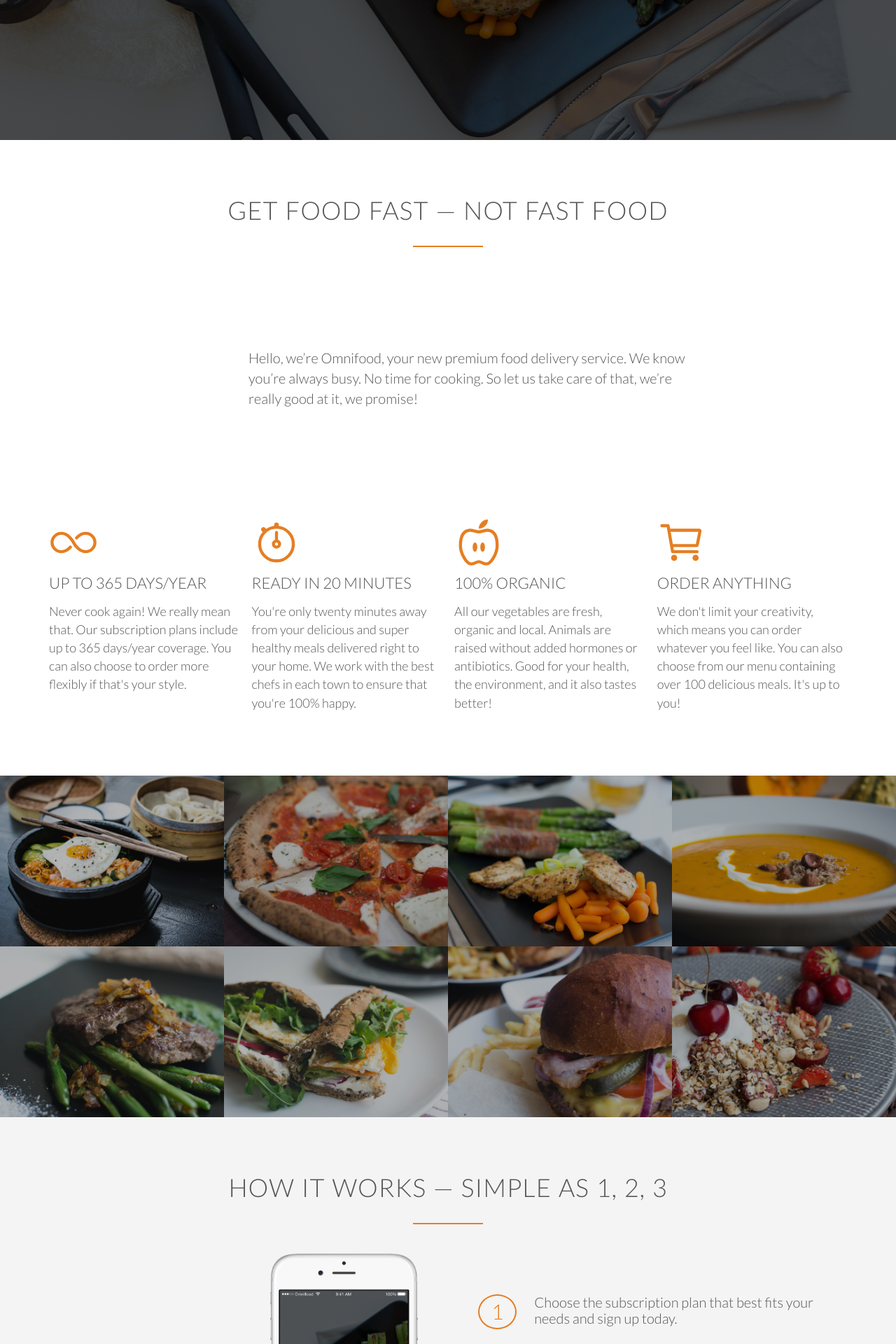
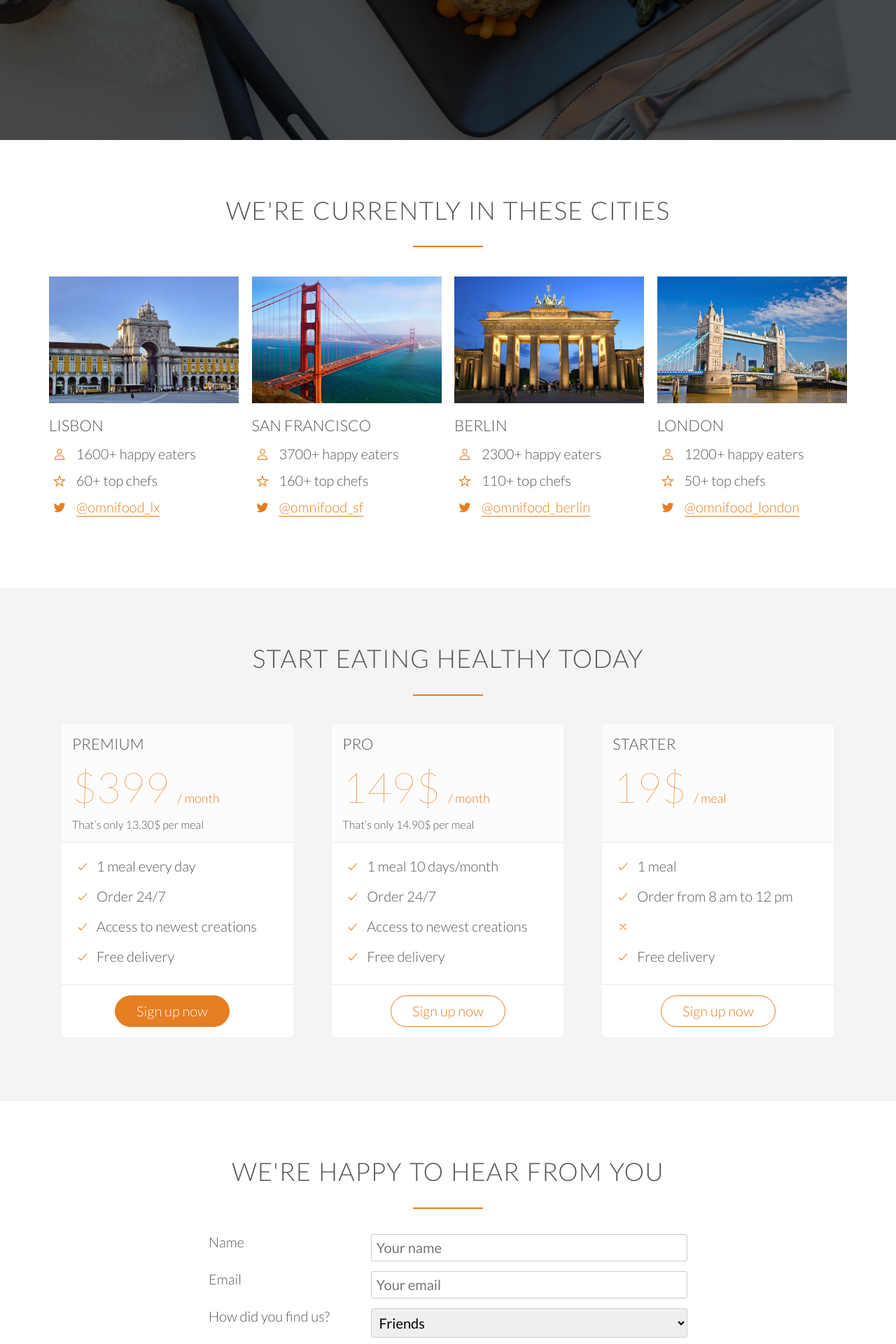
Before and after one commit to mcweglowski/lawa-www-omnifood, a PHP site: page / in a window 1280 px wide. Shown: the part 600-2520 px from the top of the page at 70% size. Run offline with PHP 8.4, Linux system fonts and the light colour scheme; style sheets or scripts are compiled from the project's sources; some libraries are stand-ins or nearby versions.

Commit message:
Remove sections who are not needed in current project

```diff
--- a/index.html
+++ b/index.html
@@ -20,8 +20,6 @@
                     <img src="resources/img/logo-white.png" alt="Omnifood logo" class="logo">
                     <img src="resources/img/logo.png" alt="Omnifood logo" class="logo-black">
                     <ul class="main-nav">
-                        <li><a href="#features">Food delivery</a></li>
-                        <li><a href="#section-steps">How it works</a></li>
                         <li><a href="#cities">Our cities</a></li>
                         <li><a href="#sign-up">Sign up</a></li>
                     </ul>
@@ -34,118 +32,6 @@
             </div>
         </header>
 
-        <section class="section-features js--section-features" id="features">
-            <div class="row">
-                <h2>Get food fast &mdash; not fast food</h2>
-                <p class="long-copy">
-                    Hello, we’re Omnifood, your new premium food delivery service. We know you’re always busy. No time for cooking. So let us take care of that, we’re really good at it, we promise!
-                </p>
-            </div>
-
-            <div class="row js--wp-1">
-                <div class="col span-1-of-4 box">
-                    <ion-icon name="infinite-outline"></ion-icon>
-                    <h3>Up to 365 days/year</h3>
-                    <p>
-                        Never cook again! We really mean that. Our subscription plans include up to 365 days/year coverage. You can also choose to order more flexibly if that's your style.
-                    </p>
-                </div>
-                <div class="col span-1-of-4 box">
-                    <ion-icon name="stopwatch-outline"></ion-icon>
-                    <h3>Ready in 20 minutes</h3>
-                    <p>
-                        You're only twenty minutes away from your delicious and super healthy meals delivered right to your home. We work with the best chefs in each town to ensure that you're 100% happy.
-                    </p>
-                </div>
-                <div class="col span-1-of-4 box">
-                    <ion-icon name="nutrition-outline"></ion-icon>
-                    <h3>100% organic</h3>
-                    <p>
-                        All our vegetables are fresh, organic and local. Animals are raised without added hormones or antibiotics. Good for your health, the environment, and it also tastes better!
-                    </p>
-                </div>
-                <div class="col span-1-of-4 box">
-                    <ion-icon name="cart-outline"></ion-icon>
-                    <h3>Order anything</h3>
-                    <p>
-                        We don't limit your creativity, which means you can order whatever you feel like. You can also choose from our menu containing over 100 delicious meals. It's up to you!
-                    </p>
-                </div>
-            </div>
-        </section>
-        <section class="section-meals">
-            <ul class="meals-showcase clearfix">
-                <li>
-                    <figure class="meal-photo">
-                        <img src="resources/img/1.jpg" alt="Korean bibimbap with egg and vegetables">
-                    </figure>
-                </li>
-                <li>
-                    <figure class="meal-photo">
-                        <img src="resources/img/2.jpg" alt="Simple italian pizza with cherry tomatoes">
-                    </figure>
-                </li>
-                <li>
-                    <figure class="meal-photo">
-                        <img src="resources/img/3.jpg" alt="Chicken breast steak with vegetables ">
-                    </figure>
-                </li>
-                <li>
-                    <figure class="meal-photo">
-                        <img src="resources/img/4.jpg" alt="Autumn pumpkin soup">
-                    </figure>
-                </li>
-            </ul>
-            <ul class="meals-showcase clearfix">
-                <li>
-                    <figure class="meal-photo">
-                        <img src="resources/img/5.jpg" alt="Paleo beef steak with vegetables">
-                    </figure>
-                </li>
-                <li>
-                    <figure class="meal-photo">
-                        <img src="resources/img/6.jpg" alt="Healthy baguette with egg and vegetables">
-                    </figure>
-                </li>
-                <li>
-                    <figure class="meal-photo">
-                        <img src="resources/img/7.jpg" alt="Burger with cheddar and bacon">
-                    </figure>
-                </li>
-                <li>
-                    <figure class="meal-photo">
-                        <img src="resources/img/8.jpg" alt="Granola with cherries and strawberries">
-                    </figure>
-                </li>
-            </ul>
-        </section>
-        <section class="section-steps" id="section-steps">
-            <div class="row">
-                <h2>How it works &mdash; Simple as 1, 2, 3</h2>
-            </div>
-            <div class="row">
-                <div class="col span-1-of-2 steps-box">
-                    <img src="resources/img/app-iPhone.png" alt="Omnifood app on iPhone" class="app-screen js--wp-2">
-                </div>
-                <div class="col span-1-of-2 steps-box">
-                    <div class="works-step">
-                        <div>1</div>
-                        <p>Choose the subscription plan that best fits your needs and sign up today.</p>
-                    </div>
-                    <div class="works-step">
-                        <div>2</div>
-                        <p>Order your delicious meal using our mobile app or website. Or you can even call us!</p>
-                    </div>
-                    <div class="works-step">
-                        <div>3</div>
-                        <p>3.	Enjoy your meal after less than 20 minutes. See you the next time!</p>
-                    </div>
-
-                    <a href="#" class="btn-app"><img src="resources/img/download-app.svg" alt="App Store button"></a>
-                    <a href="#" class="btn-app"><img src="resources/img/download-app-android.png" alt="Play Store button"></a>
-                </div>
-            </div>
-        </section>
         <section class="section-cities" id="cities">
             <div class="row">
                 <h2>We're currently in these cities</h2>
@@ -214,31 +100,6 @@
                         <ion-icon class="icon-small" name="logo-twitter"></ion-icon>
                         <a href="#">@omnifood_london</a>
                     </div>
-                </div>
-            </div>
-        </section>
-        <section class="section-testimonials">
-            <div class="row">
-                <h2>Our customers can't live without us</h2>
-            </div>
-            <div class="row">
-                <div class="col span-1-of-3">
-                    <blockquote>
-                        Omnifood is just awesome! I just launched a startup which leaves me with no time for cooking, so Omnifood is a life-saver. Now that I got used to it, I couldn't live without my daily meals!
-                        <cite><img src="resources/img/customer-1.jpg">Alberto Duncan</cite>
-                    </blockquote>
-                </div>
-                <div class="col span-1-of-3">
-                    <blockquote>
-                        Inexpensive, healthy and great-tasting meals, delivered right to my home. We have lots of food delivery here in Lisbon, but no one comes even close to Omifood. Me and my family are so in love!
-                        <cite><img src="resources/img/customer-2.jpg">Joana Silva</cite>
-                    </blockquote>
-                </div>
-                <div class="col span-1-of-3">
-                    <blockquote>
-                        I was looking for a quick and easy food delivery service in San Franciso. I tried a lot of them and ended up with Omnifood. Best food delivery service in the Bay Area. Keep up the great work!
-                        <cite><img src="resources/img/customer-3.jpg">Milton Chapman</cite>
-                    </blockquote>
                 </div>
             </div>
         </section>
--- a/resources/css/queries.css
+++ b/resources/css/queries.css
@@ -20,10 +20,6 @@
         padding: 10%;
     }
 
-    .steps-box { margin-top: 10px }
-    .steps-box:last-child { margin-top: 10px }
-    .works-step { margin-bottom: 40px; }
-    .works-step:last-child { margin-bottom: 60px; }
     .app-screen { width: 50%; }
 
     .icon-small {
@@ -66,19 +62,8 @@
         margin-left: 0%;
     }
 
-    .works-step div {
-        height: 40px;
-        width: 40px;
-        margin-right: 15px;
-        padding: 4px;
-        font-size: 120%;
-    }
+    .app-screen { width: 40%;}
 
-    .app-screen { width: 40%;}
-    .steps-box:first-child { text-align: center; }
-
-    .works-step { margin-bottom: 20px; }
-    .works-step:last-child { margin-bottom: 20px; }
 }
 
 /*Small phones 0 - 480*/
--- a/resources/css/style.css
+++ b/resources/css/style.css
@@ -102,14 +102,6 @@ h2:after {
     width: 100px;
     margin: 0 auto;
     margin-top: 30px;
-}
-
-/*---------- PARAGRAPHS -------------*/
-.long-copy {
-    line-height: 145%;
-    width: 75%;
-    margin-left: 15%;
-    padding: 10%;
 }
 
 .box p {
@@ -281,19 +273,8 @@ header {
 .sticky .logo-black { display: block; }
 
 /*-----------------------------------*/
-/*FEATURES*/
-/*-----------------------------------*/
-.section-features .long-copy {
-    margin-bottom: 30px;
-}
-
-/*-----------------------------------*/
 /*MEALS*/
 /*-----------------------------------*/
-
-.section-meals {
-    padding: 0;
-}
 
 .meals-showcase {
     list-style: none;
@@ -306,71 +287,11 @@ header {
      width: 25%;
 }
 
-.meal-photo {
-    width: 100%;
-    margin: 0;
-    overflow: hidden;
-    background-color: black;
-}
-
-.meal-photo img {
-    opacity: 0.7;
-    width: 100%;
-    height: auto;
-    transform: scale(1.15);
-    transition: transform 0.5s, opacity 0.5s;
-}
-
-.meal-photo img:hover {
-    opacity: 1;
-    transform: scale(1.03);
-}
-
 /*-----------------------------------*/
 /*HOW IT WORKS*/
 /*-----------------------------------*/
-
-.steps-box {
-}
-
-.section-steps {
-    background-color: #f4f4f4;
-}
-
-.steps-box:first-child {
-    text-align: right;
-    padding-right: 3%;
-}
-
-.steps-box:last-child {
-    padding-left: 3%;
-    margin-top: 70px;
-}
-
 .app-screen {
     width: 40%;
-}
-
-.works-step {
-    margin-bottom: 50px;
-}
-
-.works-step:last-of-type {
-    margin-bottom: 80px;
-}
-
-.works-step div {
-    color: #e67e22;
-    border: 2px solid #e67e22;
-    display: inline-block;
-    border-radius: 50%;
-    height: 50px;
-    width: 55px;
-    text-align: center;
-    padding: 5px;
-    float: left;
-    font-size: 150%;
-    margin-right: 25px;
 }
 
 .btn-app:link,
@@ -404,13 +325,6 @@ header {
 /*-----------------------------------*/
 /*TESTIMONIALS*/
 /*-----------------------------------*/
-
-.section-testimonials {
-    background-image: linear-gradient(rgb(0, 0, 0, 0.8), rgb(0, 0, 0, 0.8)), url(img/back-customers.jpg);
-    background-size: cover;
-    color: #fff;
-    background-attachment: fixed;
-}
 
 blockquote {
     padding: 2%;
--- a/resources/js/script.js
+++ b/resources/js/script.js
@@ -1,23 +1,8 @@
 $(document).ready(function() {
-
-  /*Sticky navigation*/
-  $('.js--section-features').waypoint(function(direction) {
-    if (direction == "down") {
-        $('nav').addClass('sticky')
-    }
-    else {
-        $('nav').removeClass('sticky')
-  }}, {
-    offset: '60px'
-  });
 
   /* Scroll on buttons*/
   $('.js--scroll-to-plans').click(function() {
     $('html, body').animate({scrollTop: $('.js--section-plans').offset().top}, 1000)
-  });
-
-  $('.js-scroll-to-start').click(function() {
-    $('html, body').animate({scrollTop: $('.js--section-features').offset().top}, 1000)
   });
 
   /* Smooth scrolling */
@@ -60,12 +45,6 @@ $(document).ready(function() {
 
 
   /* Animations on scroll */
-  $('.js--wp-1').waypoint(function(direction) {
-    $('.js--wp-1').addClass('animated fadeIn');
-  }, {
-    offset: '50%'
-  });
-
   $('.js--wp-2').waypoint(function(direction) {
     $('.js--wp-2').addClass('animated fadeInUp');
   }, {
```
